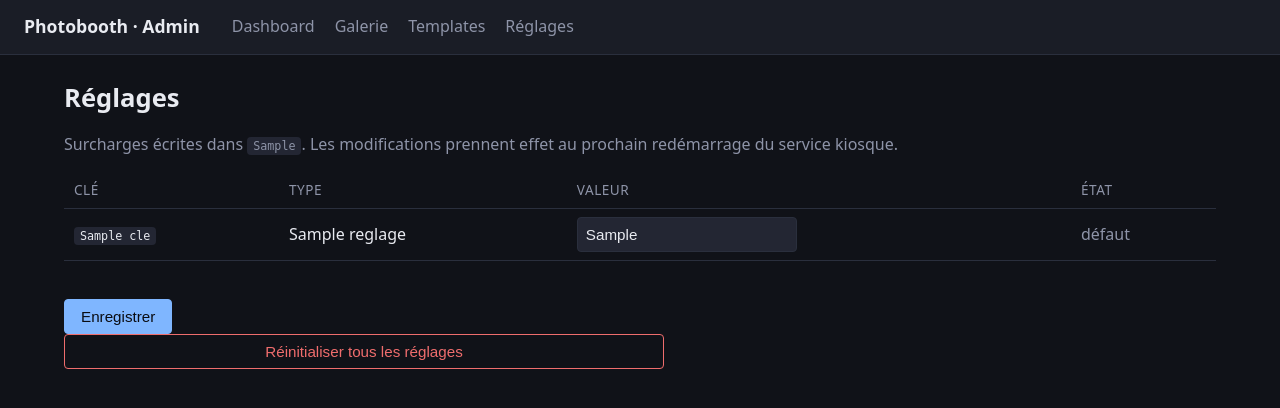
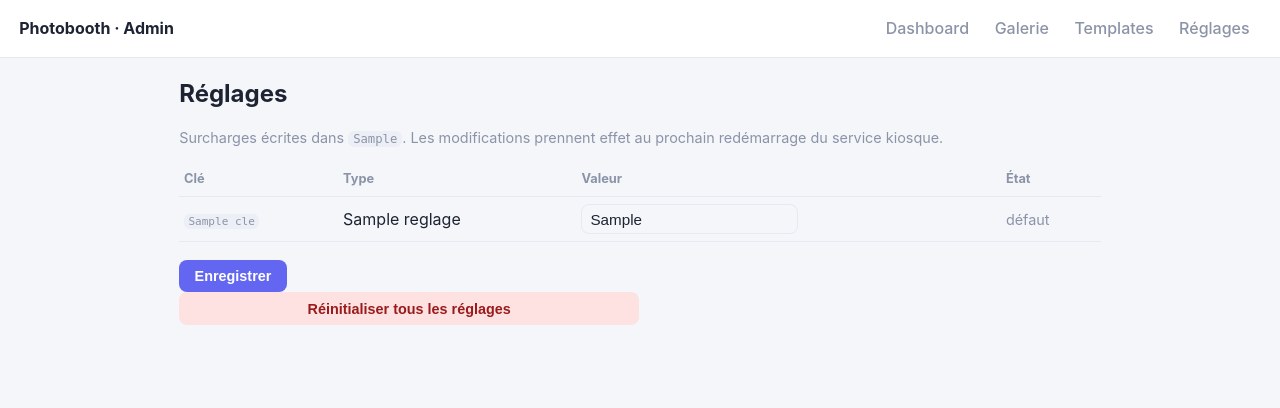
Before and after one commit to simongrossi/Photobooth_Ben, a Flask app: template web/templates/settings.html in a window 1280 px wide. Shown: the top 408 px of the page. Run offline with Flask 3, Linux system fonts and the light colour scheme; the template is opened without the code that fills it: most values are stand-ins (such as "Sample title", 1, 10 or a date in 2020).

Commit message:
feat(admin): thème automatique clair/sombre (custom properties, zéro CDN)

```diff
--- a/web/static/admin.css
+++ b/web/static/admin.css
@@ -1,240 +1,231 @@
-/* admin.css — minimal, sombre, lisible. Aucun framework externe. */
+/* admin.css — thème automatique clair/sombre (custom properties).
+   Palette validée en maquette (2026-07-14). Aucune ressource externe. */
 
 :root {
-  --bg:        #101218;
-  --bg-card:   #1a1d26;
-  --bg-card-2: #232633;
-  --fg:        #e9ebf1;
-  --fg-muted:  #8e94a8;
-  --accent:    #7fb6ff;
-  --ok:        #5bd19a;
-  --warn:      #f5c26b;
-  --err:       #ef6d6d;
-  --border:    #2a2f3d;
+  --bg: #f4f6fa;
+  --carte: #ffffff;
+  --texte: #1e2333;
+  --texte2: #8b93a7;
+  --bord: #e5e9f2;
+  --ombre: 0 2px 8px rgba(30, 40, 70, .08);
+  --accent: #6366f1;
+  --accent-tx: #ffffff;
+  --ok: #16a34a;   --ok-bg: #dcfce7;   --ok-tx: #166534;
+  --warn: #d97706; --warn-bg: #fef3c7; --warn-tx: #92400e;
+  --err: #dc2626;  --err-bg: #fee2e2;  --err-tx: #991b1b;
+  --na-bg: #eceff5; --na-tx: #6b7387;
+}
+
+@media (prefers-color-scheme: dark) {
+  :root {
+    --bg: #0f1218;
+    --carte: #181d26;
+    --texte: #f2f5f9;
+    --texte2: #7a8699;
+    --bord: #232a36;
+    --ombre: none;
+    --accent: #818cf8;
+    --accent-tx: #0f1218;
+    --ok: #4ade80;   --ok-bg: #14351f;   --ok-tx: #4ade80;
+    --warn: #fbbf24; --warn-bg: #3a2c0a; --warn-tx: #fbbf24;
+    --err: #f87171;  --err-bg: #3d1418;  --err-tx: #f87171;
+    --na-bg: #1f2530; --na-tx: #7a8699;
+  }
 }
 
 * { box-sizing: border-box; }
 
 body {
   margin: 0;
-  font-family: system-ui, -apple-system, "Segoe UI", Roboto, sans-serif;
   background: var(--bg);
-  color: var(--fg);
+  color: var(--texte);
+  font-family: -apple-system, system-ui, "Segoe UI", sans-serif;
   line-height: 1.45;
 }
 
 a { color: var(--accent); text-decoration: none; }
 a:hover { text-decoration: underline; }
+h1 { font-size: 1.5rem; margin: 0 0 1rem; }
+h2 { font-size: 1.05rem; margin: 0 0 .8rem; color: var(--texte); }
+code {
+  background: var(--na-bg); color: var(--texte2);
+  padding: .1em .4em; border-radius: 6px; font-size: .85em; word-break: break-all;
+}
+.muted { color: var(--texte2); font-size: .9rem; }
+.alerte { color: var(--err); }
+.ok { color: var(--ok); font-weight: 600; }
+.warn { color: var(--warn); font-weight: 600; }
+.err { color: var(--err); font-weight: 600; }
 
-code { background: var(--bg-card-2); padding: 2px 6px; border-radius: 4px; font-size: 0.9em; }
+/* --- Barre du haut --- */
+.topbar {
+  display: flex; align-items: center; justify-content: space-between;
+  flex-wrap: wrap; gap: .5rem;
+  background: var(--carte); border-bottom: 1px solid var(--bord);
+  padding: .7rem 1.2rem; position: sticky; top: 0; z-index: 10;
+}
+.logo { font-weight: 700; color: var(--texte); }
+.nav { display: flex; gap: .2rem; flex-wrap: wrap; }
+.nav a { color: var(--texte2); padding: .35rem .7rem; border-radius: 8px; font-weight: 500; }
+.nav a:hover { color: var(--texte); background: var(--bg); text-decoration: none; }
 
-.topbar {
-  display: flex;
-  align-items: center;
-  gap: 32px;
-  padding: 14px 24px;
-  background: var(--bg-card);
-  border-bottom: 1px solid var(--border);
+.content { max-width: 960px; margin: 0 auto; padding: 1.2rem; }
+
+/* --- Flashes --- */
+.flashes { list-style: none; padding: 0; margin: 0 0 1rem; }
+.flash { padding: .6rem .9rem; border-radius: 10px; margin-bottom: .4rem; font-weight: 500; }
+.flash--success { background: var(--ok-bg); color: var(--ok-tx); }
+.flash--error { background: var(--err-bg); color: var(--err-tx); }
+.flash--info { background: var(--na-bg); color: var(--na-tx); }
+
+/* --- Panneaux & grilles --- */
+.panel {
+  background: var(--carte); border: 1px solid var(--bord); border-radius: 14px;
+  box-shadow: var(--ombre); padding: 1rem 1.1rem; margin-bottom: 1rem;
 }
-.logo {
-  font-weight: 700;
-  font-size: 1.1em;
-  color: var(--fg);
-}
-.nav { display: flex; gap: 20px; }
-.nav a { color: var(--fg-muted); }
-.nav a:hover { color: var(--fg); text-decoration: none; }
+.grid-2 { display: grid; grid-template-columns: 1fr 1fr; gap: 1rem; }
+@media (max-width: 640px) { .grid-2 { grid-template-columns: 1fr; } }
 
-.content { max-width: 1200px; margin: 0 auto; padding: 24px; }
-
-h1 { margin-top: 0; font-size: 1.6em; }
-h2 { font-size: 1.2em; margin-top: 0; }
-.muted { color: var(--fg-muted); }
-.alerte { color: var(--err); }
-
-/* Flashes */
-.flashes { list-style: none; padding: 0; margin: 0 0 16px; }
-.flash { padding: 10px 14px; border-radius: 6px; margin-bottom: 8px; }
-.flash--success { background: rgba(91, 209, 154, 0.15); color: var(--ok); }
-.flash--error   { background: rgba(239, 109, 109, 0.15); color: var(--err); }
-.flash--info    { background: rgba(127, 182, 255, 0.15); color: var(--accent); }
-
-/* Panels */
-.panel {
-  background: var(--bg-card);
-  border: 1px solid var(--border);
-  border-radius: 8px;
-  padding: 20px;
-  margin-bottom: 20px;
-}
-
-.grid-2 {
-  display: grid;
-  grid-template-columns: 1fr 1fr;
-  gap: 20px;
-  margin-bottom: 20px;
-}
-@media (max-width: 720px) { .grid-2 { grid-template-columns: 1fr; } }
-
-/* Cards dashboard */
+/* --- Cartes KPI --- */
 .cards {
-  display: grid;
-  grid-template-columns: repeat(auto-fit, minmax(150px, 1fr));
-  gap: 14px;
-  margin-bottom: 20px;
+  display: grid; grid-template-columns: repeat(auto-fill, minmax(140px, 1fr));
+  gap: .7rem; margin-bottom: 1rem;
 }
 .card {
-  background: var(--bg-card);
-  border: 1px solid var(--border);
-  border-radius: 8px;
-  padding: 16px;
+  background: var(--carte); border: 1px solid var(--bord); border-radius: 12px;
+  box-shadow: var(--ombre); padding: .8rem .9rem;
 }
-.card--ok   { border-left: 3px solid var(--ok); }
-.card--warn { border-left: 3px solid var(--warn); }
-.card--err  { border-left: 3px solid var(--err); }
-.card__label { color: var(--fg-muted); font-size: 0.85em; text-transform: uppercase; letter-spacing: 0.5px; }
-.card__value { font-size: 2em; font-weight: 600; margin-top: 4px; }
+.card__label {
+  color: var(--texte2); font-size: .68rem; text-transform: uppercase;
+  letter-spacing: .08em; margin-bottom: .15rem;
+}
+.card__value { font-size: 1.6rem; font-weight: 700; }
+.card--ok .card__value { color: var(--ok); }
+.card--warn .card__value { color: var(--warn); }
+.card--err .card__value { color: var(--err); }
 
-/* Key-value lists */
+/* --- Étage 1 : pastilles santé --- */
+.pastilles { display: flex; gap: .45rem; flex-wrap: wrap; margin-bottom: 1rem; }
+.pastille {
+  border-radius: 999px; padding: .3rem .8rem; font-size: .82rem; font-weight: 600;
+}
+.pastille--ok { background: var(--ok-bg); color: var(--ok-tx); }
+.pastille--warn { background: var(--warn-bg); color: var(--warn-tx); }
+.pastille--err { background: var(--err-bg); color: var(--err-tx); }
+.pastille--na { background: var(--na-bg); color: var(--na-tx); }
+
+/* --- Étage 2 : héros « aujourd'hui » --- */
+.hero { text-align: center; }
+.hero__label {
+  color: var(--texte2); font-size: .72rem; text-transform: uppercase; letter-spacing: .08em;
+}
+.hero__valeur { font-size: 3rem; font-weight: 800; line-height: 1.1; }
+.hero__unite { font-size: 1rem; color: var(--texte2); font-weight: 400; }
+.hero__detail { font-size: .95rem; margin-top: .2rem; }
+
+.barres {
+  display: flex; align-items: flex-end; gap: 4px;
+  height: 90px; margin: .8rem auto .2rem; max-width: 480px;
+}
+.barres__col { flex: 1; display: flex; flex-direction: column; justify-content: flex-end; height: 100%; }
+.barres__bar { background: var(--accent); border-radius: 3px 3px 0 0; min-height: 2px; }
+.barres__h { color: var(--texte2); font-size: .62rem; text-align: center; margin-top: 2px; }
+
+/* --- Étage 4 : historique --- */
+.histo-table { width: 100%; border-collapse: collapse; font-size: .9rem; }
+.histo-table th {
+  text-align: left; color: var(--texte2); font-size: .68rem;
+  text-transform: uppercase; letter-spacing: .08em; font-weight: 500; padding-bottom: .3rem;
+}
+.histo-table td { padding: .3rem 0; border-top: 1px solid var(--bord); }
+.histo-table__barre-col { width: 38%; }
+.histo-table__barre { height: 7px; background: var(--accent); border-radius: 4px; min-width: 2px; }
+
+/* --- Ancien histogramme horizontal (compat, plus utilisé par le dashboard) --- */
+.histo { list-style: none; padding: 0; margin: 0; }
+.histo li { display: flex; align-items: center; gap: .5rem; margin-bottom: .25rem; }
+.histo__hour { width: 2.4rem; color: var(--texte2); font-size: .85rem; }
+.histo__bar { height: 9px; background: var(--accent); border-radius: 4px; }
+.histo__n { color: var(--texte2); font-size: .85rem; }
+
+/* --- Listes clé/valeur --- */
 .kv { list-style: none; padding: 0; margin: 0; }
 .kv li {
-  display: flex;
-  justify-content: space-between;
-  padding: 8px 0;
-  border-bottom: 1px solid var(--border);
+  display: flex; justify-content: space-between; gap: 1rem;
+  padding: .4rem 0; border-bottom: 1px solid var(--bord);
 }
 .kv li:last-child { border-bottom: none; }
-.kv li span { color: var(--fg-muted); }
+.kv li span { color: var(--texte2); }
 
-/* Histogramme horaire */
-.histo { list-style: none; padding: 0; margin: 0; }
-.histo li { display: flex; align-items: center; gap: 8px; margin-bottom: 4px; }
-.histo__hour { width: 40px; color: var(--fg-muted); font-variant-numeric: tabular-nums; }
-.histo__bar  { height: 18px; background: var(--accent); border-radius: 3px; min-width: 2px; }
-.histo__n    { color: var(--fg-muted); font-variant-numeric: tabular-nums; }
+/* --- Formulaires --- */
+.form { display: flex; flex-direction: column; gap: .7rem; max-width: 460px; }
+.form label { display: flex; flex-direction: column; gap: .25rem; color: var(--texte2); font-size: .88rem; }
+.form input[type="text"],
+.form input[type="number"],
+.form select {
+  background: var(--bg); color: var(--texte);
+  border: 1px solid var(--bord); border-radius: 8px; padding: .5rem .6rem; font-size: .95rem;
+}
+.form--settings { max-width: none; }
 
-/* Galerie */
+/* --- Boutons --- */
+.btn, button {
+  background: var(--na-bg); color: var(--texte);
+  border: 1px solid var(--bord); border-radius: 8px;
+  padding: .45rem .9rem; font-size: .9rem; font-weight: 600; cursor: pointer;
+}
+.btn:hover, button:hover { filter: brightness(1.06); }
+.btn--primary { background: var(--accent); color: var(--accent-tx); border-color: transparent; }
+.btn--primary:hover { filter: brightness(1.1); }
+.btn--danger { background: var(--err-bg); color: var(--err-tx); border-color: transparent; }
+.btn--danger:hover { filter: brightness(1.08); }
+form.inline { display: inline; margin: 0; }
+
+/* --- Badges --- */
+.badge {
+  display: inline-block; border-radius: 999px; padding: .12rem .55rem;
+  font-size: .72rem; font-weight: 600; background: var(--na-bg); color: var(--na-tx);
+}
+.badge--10x15 { background: var(--accent); color: var(--accent-tx); }
+.badge--strip { background: var(--warn-bg); color: var(--warn-tx); }
+.badge--actif { background: var(--ok-bg); color: var(--ok-tx); }
+
+/* --- Galerie --- */
 .galerie {
-  display: grid;
-  grid-template-columns: repeat(auto-fill, minmax(180px, 1fr));
-  gap: 14px;
+  display: grid; grid-template-columns: repeat(auto-fill, minmax(180px, 1fr));
+  gap: .8rem; list-style: none; padding: 0;
 }
 .galerie__item {
-  background: var(--bg-card);
-  border: 1px solid var(--border);
-  border-radius: 6px;
-  overflow: hidden;
-  display: block;
-  color: inherit;
+  background: var(--carte); border: 1px solid var(--bord); border-radius: 12px;
+  box-shadow: var(--ombre); overflow: hidden;
 }
-.galerie__item img {
-  width: 100%;
-  height: 160px;
-  object-fit: cover;
-  background: var(--bg-card-2);
-  display: block;
-}
-.galerie__meta {
-  display: flex;
-  justify-content: space-between;
-  align-items: center;
-  padding: 8px 10px;
-  font-size: 0.85em;
-}
-.galerie__taille { color: var(--fg-muted); }
+.galerie__item img { width: 100%; display: block; }
+.galerie__meta { padding: .5rem .6rem; font-size: .8rem; color: var(--texte2); }
+.galerie__taille { float: right; }
+.pagination { display: flex; gap: .6rem; justify-content: center; margin: 1rem 0; }
 
-.pagination {
-  display: flex;
-  align-items: center;
-  gap: 16px;
-  justify-content: center;
-  margin-top: 24px;
-}
-
-/* Badges */
-.badge {
-  display: inline-block;
-  padding: 2px 8px;
-  border-radius: 10px;
-  font-size: 0.8em;
-  background: var(--bg-card-2);
-  color: var(--fg-muted);
-}
-.badge--10x15 { background: rgba(127, 182, 255, 0.2); color: var(--accent); }
-.badge--strip { background: rgba(245, 194, 107, 0.2); color: var(--warn); }
-.badge--actif { background: rgba(91, 209, 154, 0.2); color: var(--ok); }
-
-/* Templates */
-.templates { list-style: none; padding: 0; margin: 0; }
+/* --- Templates --- */
+.templates { list-style: none; padding: 0; display: flex; flex-direction: column; gap: .7rem; }
 .templates__item {
-  display: flex;
-  gap: 16px;
-  padding: 14px;
-  background: var(--bg-card-2);
-  border: 1px solid var(--border);
-  border-radius: 6px;
-  margin-bottom: 10px;
+  display: flex; gap: .8rem; align-items: flex-start;
+  background: var(--carte); border: 1px solid var(--bord); border-radius: 12px;
+  box-shadow: var(--ombre); padding: .7rem;
 }
 .templates__item--actif { border-color: var(--ok); }
 .templates__item img {
-  width: 120px;
-  height: 120px;
-  object-fit: contain;
-  background: #000;
-  border-radius: 4px;
-  flex-shrink: 0;
+  width: 96px; border-radius: 8px; background: var(--na-bg); flex-shrink: 0;
 }
-.templates__info { flex: 1; }
-.templates__info h3 { margin: 0 0 4px; font-size: 1.05em; }
-
-.actions { display: flex; gap: 8px; margin-top: 10px; flex-wrap: wrap; }
-
-/* Boutons / formulaires */
-.btn, button {
-  background: var(--bg-card-2);
-  color: var(--fg);
-  border: 1px solid var(--border);
-  padding: 8px 16px;
-  border-radius: 4px;
-  cursor: pointer;
-  font-size: 0.95em;
-}
-.btn:hover, button:hover { background: #2d3242; }
-.btn--primary { background: var(--accent); color: #0a0c12; border-color: var(--accent); }
-.btn--primary:hover { filter: brightness(1.1); }
-.btn--danger { background: transparent; color: var(--err); border-color: var(--err); }
-.btn--danger:hover { background: rgba(239, 109, 109, 0.1); }
-
-.form { display: flex; flex-direction: column; gap: 12px; max-width: 600px; }
-.form label { display: flex; flex-direction: column; gap: 4px; font-size: 0.9em; }
-.form input[type="text"],
-.form input[type="number"],
-.form select {
-  background: var(--bg-card-2);
-  color: var(--fg);
-  border: 1px solid var(--border);
-  padding: 8px;
-  border-radius: 4px;
-  font-size: 0.95em;
-}
-.form--settings { max-width: none; }
-
-/* Tableau réglages */
-.reglages {
-  width: 100%;
-  border-collapse: collapse;
-  margin-bottom: 16px;
-}
-.reglages th, .reglages td {
-  text-align: left;
-  padding: 8px 10px;
-  border-bottom: 1px solid var(--border);
-}
-.reglages th { color: var(--fg-muted); font-weight: 500; font-size: 0.85em; text-transform: uppercase; letter-spacing: 0.5px; }
-.reglages input[type="text"],
-.reglages input[type="number"] { width: 220px; }
-
-/* --- Page Templates : états par couche×format (deux couches) --- */
+.templates__info h3 { margin: 0 0 .25rem; font-size: 1rem; }
+.actions { display: flex; gap: .5rem; margin-top: .4rem; flex-wrap: wrap; }
 .etats { list-style: none; padding: 0; }
 .etats li { margin: .4rem 0; display: flex; align-items: center; gap: .6rem; flex-wrap: wrap; }
-form.inline { display: inline; margin: 0; }
+
+/* --- Réglages --- */
+.reglages { width: 100%; border-collapse: collapse; }
+.reglages th, .reglages td { text-align: left; padding: .45rem .3rem; border-bottom: 1px solid var(--bord); }
+.reglages th { color: var(--texte2); font-size: .8rem; }
+.reglages input[type="text"],
+.reglages input[type="number"] {
+  background: var(--bg); color: var(--texte);
+  border: 1px solid var(--bord); border-radius: 8px; padding: .35rem .5rem;
+}
```
